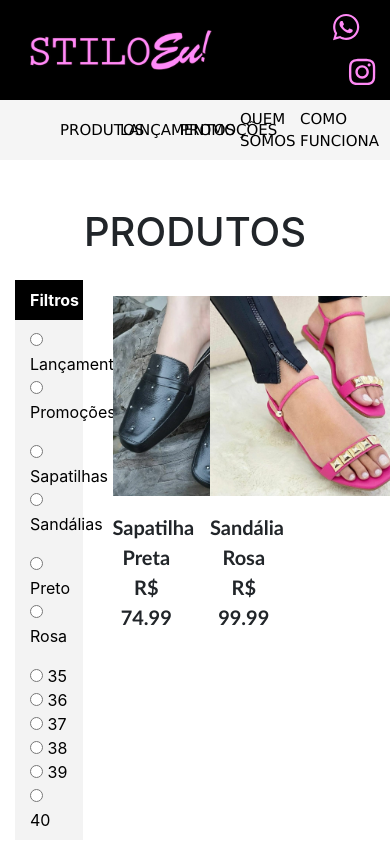
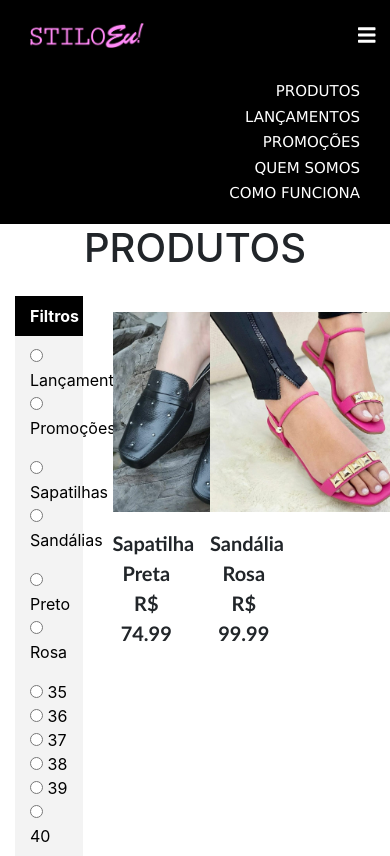
Before and after one commit to ph-honorato/stiloeu-frontend, an Angular app: page / in a window 390 px wide. Both pictures are taken after a click on the element 345 px from the left and 27 px from the top of the page. Shown: the top 856 px of the page. Built offline with nearby package versions, Linux system fonts and the light colour scheme.

Commit message:
Toolbar Recursiva

```diff
--- a/src/app/app.component.css
+++ b/src/app/app.component.css
@@ -50,3 +50,34 @@
     transition-timing-function: ease-in-out;
     transition-duration: 0.1s;
 }
+
+
+
+.toolbar-superior-mobile {
+    background-color: black;
+    height: 70px;
+}
+
+.logo-mobile {
+    height: 25px;
+    width: auto;
+    cursor: pointer;
+}
+
+.superior-icone-mobile {
+    color: white;
+    font-size: 20px;
+    cursor: pointer;
+}
+
+.toolbar-inferior-mobile {
+    background-color: black;
+}
+
+.opcao-mobile {
+    color: white;
+    font-size: 15px;
+    font-family: Verdana, Geneva, Tahoma, sans-serif;
+    cursor: pointer;
+    margin: 2px 0px 3px 0px;
+}
--- a/src/app/app.component.html
+++ b/src/app/app.component.html
@@ -3,9 +3,10 @@
 
 <body>
 
+  <!-- DESKTOP -->
+  <div class="d-none d-lg-inline">
 
     <!-- TOOLBAR SUPERIOR -->
-
     <div class="container-fluid toolbar-superior" >
 
       <div class="container" style="height: 100%;">
@@ -27,9 +28,7 @@
 
     </div>
 
-
     <!-- TOOLBAR INFERIOR -->
-
     <div class="container-fluid toolbar-inferior mb-5">
 
       <div class="container" style="height: 100%;">
@@ -66,6 +65,64 @@
 
     </div>
 
+  </div>
+
+
+  <!-- MOBILE -->
+  <div class="d-inline d-lg-none">
+
+    <!-- TOOLBAR SUPERIOR -->
+    <div class="container-fluid toolbar-superior-mobile" >
+
+      <div class="container" style="height: 100%;">
+
+        <div class="row align-items-center" style="height: 100%;">
+
+          <div class="col-10">
+            <img src="../assets/logo_rosa.png" class="logo-mobile" (click)="abrirProdutos()">
+          </div>
+
+          <div class="col-2 text-right p-0">
+            <fa-icon class="superior-icone-mobile" [icon]="faBars" (click)="colapso = !colapso"></fa-icon>
+          </div>
+
+        </div>
+
+      </div>
+
+    </div>
+
+
+    <div id="collapseBasic" [collapse]="colapso" [isAnimated]="true" class="container-fluid toolbar-inferior-mobile">
+
+      <div class="container" style="height: 100%;">
+
+        <div class="row align-items-center" style="height: 100%;">
+
+          <div class="col-12 text-right py-0 pb-3 pt-2">
+
+            <p class="opcao-mobile" (click)="abrirProdutos()">PRODUTOS</p>
+
+
+            <p class="opcao-mobile" (click)="abrirLancamentos()">LANÇAMENTOS</p>
+
+            <p class="opcao-mobile" (click)="abrirPromocoes()">PROMOÇÕES</p>
+
+            <p class="opcao-mobile" (click)="abrirPagina('/quemsomos')">QUEM SOMOS</p>
+
+            <p class="opcao-mobile" (click)="abrirPagina('/comofunciona')">COMO FUNCIONA</p>
+
+          </div>
+
+        </div>
+
+      </div>
+
+    </div>
+
+
+  </div>
+
 
   <!-- ADICIONANDO ROTAS -->
 
--- a/src/app/app.component.ts
+++ b/src/app/app.component.ts
@@ -4,8 +4,9 @@ import { Router } from '@angular/router';
 //Models
 import { Produto } from 'src/app/models/produto.model';
 
-// Icone
+// Icones
 import { faInstagram, faWhatsapp } from '@fortawesome/free-brands-svg-icons';
+import { faBars } from '@fortawesome/free-solid-svg-icons';
 
 import { FiltroService } from './filtro.service';
 
@@ -20,9 +21,14 @@ export class AppComponent implements OnInit {
   /*
     Variáveis
   */
+
+  // ícones
   faInstagram = faInstagram;
   faWhatsapp = faWhatsapp;
+  faBars = faBars;
 
+  // Colapso da barra mobile
+  colapso = true;
 
   /*
     Construtor e OnInit
--- a/src/app/app.module.ts
+++ b/src/app/app.module.ts
@@ -1,5 +1,6 @@
 import { NgModule } from '@angular/core';
 import { BrowserModule } from '@angular/platform-browser';
+import { BrowserAnimationsModule } from '@angular/platform-browser/animations';
 import { ReactiveFormsModule } from '@angular/forms';
 import { AppRoutingModule } from './app-routing.module';
 import { AppComponent } from './app.component';
@@ -12,8 +13,9 @@ import { ProdutosComponent } from './pages/produtos/produtos.component';
 import { QuemSomosComponent } from './pages/quem-somos/quem-somos.component';
 import { TutorialComponent } from './pages/tutorial/tutorial.component';
 
-//Modal
+//NGX Bootstrap
 import { ModalModule } from 'ngx-bootstrap/modal';
+import { CollapseModule } from 'ngx-bootstrap/collapse';
 
 @NgModule({
   declarations: [
@@ -27,7 +29,9 @@ import { ModalModule } from 'ngx-bootstrap/modal';
     AppRoutingModule,
     FontAwesomeModule,
     ReactiveFormsModule,
-    ModalModule.forRoot()
+    BrowserAnimationsModule,
+    ModalModule.forRoot(),
+    CollapseModule
   ],
   providers: [],
   bootstrap: [AppComponent]
```
Lines whose indentation alone changed are shown as unchanged.
